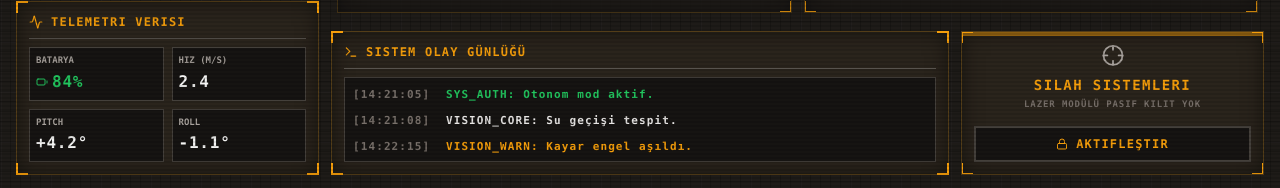
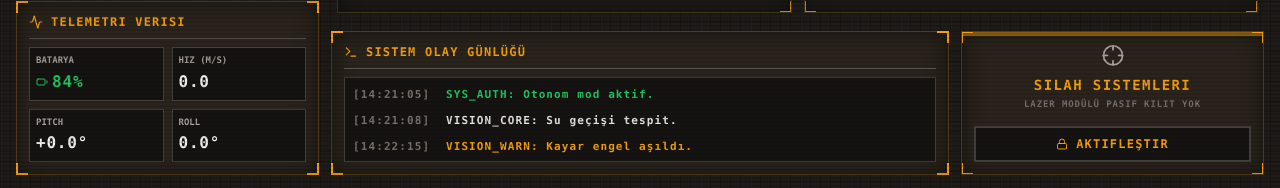
Before and after one commit to SerhanEnsar/Odbars_Yazilim, a React (Vite) app in the folder panel/: page / in a window 1280 px wide. Shown: the part 609-797 px from the top of the page. Built offline with nearby package versions, Linux system fonts and the light colour scheme.

Commit message:
feat(panel): implement ROS mock telemetry simulator with IPC and React state binding

```diff
--- a/panel/electron/main.js
+++ b/panel/electron/main.js
@@ -15,8 +15,8 @@ function createWindow() {
     title: 'ODBARS NEXUS - Yer Kontrol İstasyonu',
     webPreferences: {
       preload: path.join(__dirname, 'preload.mjs'),
-      nodeIntegration: true,
-      contextIsolation: false
+      nodeIntegration: false,
+      contextIsolation: true
     },
   })
 
@@ -27,6 +27,23 @@ function createWindow() {
     // Production build
     win.loadFile(path.join(process.env.DIST, 'index.html'))
   }
+
+  // MOCK TELEMETRY SIMULATOR
+  win.webContents.on('did-finish-load', () => {
+    setInterval(() => {
+      if (!win) return;
+
+      const mockData = {
+        battery: Math.floor(Math.random() * 5 + 80), // 80-85%
+        speed: (Math.random() * 2 + 1).toFixed(1), // 1.0 - 3.0 m/s
+        pitch: (Math.random() * 6 - 3).toFixed(1), // -3.0 to +3.0
+        roll: (Math.random() * 2 - 1).toFixed(1), // -1.0 to +1.0
+        ping: Math.floor(Math.random() * 20 + 10), // 10-30 ms
+      };
+
+      win.webContents.send('telemetry-update', mockData);
+    }, 1000); // Saniyede 1 kez güncelle
+  });
 }
 
 app.on('window-all-closed', () => {
--- a/panel/electron/preload.js
+++ b/panel/electron/preload.js
@@ -1,4 +1,5 @@
-// Preload script
-window.addEventListener('DOMContentLoaded', () => {
-  console.log('Preload loaded')
-})
+import { contextBridge, ipcRenderer } from 'electron';
+
+contextBridge.exposeInMainWorld('electronAPI', {
+  onTelemetryUpdate: (callback) => ipcRenderer.on('telemetry-update', (_event, value) => callback(value))
+});
--- a/panel/src/App.jsx
+++ b/panel/src/App.jsx
@@ -7,9 +7,24 @@ import {
 export default function App() {
   const [currentTime, setCurrentTime] = useState(new Date());
   const [isTargeting, setIsTargeting] = useState(false);
+  const [telemetry, setTelemetry] = useState({
+    battery: 84,
+    speed: '0.0',
+    pitch: '+0.0',
+    roll: '0.0',
+    ping: 12
+  });
 
   useEffect(() => {
     const timer = setInterval(() => setCurrentTime(new Date()), 1000);
+
+    // Electron'dan gelen canlı telemetri simülasyonunu dinle
+    if (window.electronAPI && window.electronAPI.onTelemetryUpdate) {
+      window.electronAPI.onTelemetryUpdate((data) => {
+        setTelemetry(prev => ({ ...prev, ...data }));
+      });
+    }
+
     return () => clearInterval(timer);
   }, []);
 
@@ -44,7 +59,7 @@ export default function App() {
           <div className="flex items-center space-x-2 bg-[#161412] px-3 py-1.5 border border-[#22c55e]/30">
             <Wifi className="text-[#22c55e]" size={16} />
             <span className="text-base lg:text-lg font-bold text-[#22c55e]">98%</span>
-            <span className="text-[9px] lg:text-[10px] text-[#22c55e]/80">12MS</span>
+            <span className="text-[9px] lg:text-[10px] text-[#22c55e]/80">{telemetry.ping}MS</span>
           </div>
           <button className="bg-[#ef4444] hover:bg-red-600 text-white px-4 lg:px-6 py-1.5 lg:py-2 font-bold flex items-center space-x-2 transition-all border-2 border-red-300 shadow-[0_0_15px_rgba(239,68,68,0.4)] active:scale-95 uppercase tracking-widest">
             <AlertOctagon size={18} />
@@ -144,24 +159,32 @@ export default function App() {
               Telemetri Verisi
             </h2>
             <div className="grid grid-cols-2 gap-2 mt-2">
-              <div className="bg-[#161412] p-1.5 border border-stone-700">
+              <div className="bg-[#161412] p-1.5 border border-stone-700 transition-colors">
                 <span className="text-[9px] text-stone-400 font-bold block mb-0.5">BATARYA</span>
                 <div className="flex items-center gap-1">
-                  <Battery size={12} className="text-[#22c55e]" />
-                  <span className="text-base text-[#22c55e] font-bold tracking-wider">84%</span>
+                  <Battery size={12} className={telemetry.battery > 20 ? "text-[#22c55e]" : "text-[#ef4444] animate-pulse"} />
+                  <span className={`text-base font-bold tracking-wider ${telemetry.battery > 20 ? "text-[#22c55e]" : "text-[#ef4444]"}`}>
+                    {telemetry.battery}%
+                  </span>
                 </div>
               </div>
               <div className="bg-[#161412] p-1.5 border border-stone-700">
                 <span className="text-[9px] text-stone-400 font-bold block mb-0.5">HIZ (M/S)</span>
-                <span className="text-base text-stone-100 font-bold tracking-wider">{isTargeting ? '0.0' : '2.4'}</span>
+                <span className="text-base text-stone-100 font-bold tracking-wider">
+                  {isTargeting ? '0.0' : telemetry.speed}
+                </span>
               </div>
               <div className="bg-[#161412] p-1.5 border border-stone-700">
                 <span className="text-[9px] text-stone-400 font-bold block mb-0.5">PITCH</span>
-                <span className="text-base text-stone-100 font-bold tracking-wider">+4.2°</span>
+                <span className="text-base text-stone-100 font-bold tracking-wider">
+                  {telemetry.pitch > 0 ? '+' : ''}{telemetry.pitch}°
+                </span>
               </div>
               <div className="bg-[#161412] p-1.5 border border-stone-700">
                 <span className="text-[9px] text-stone-400 font-bold block mb-0.5">ROLL</span>
-                <span className="text-base text-stone-100 font-bold tracking-wider">-1.1°</span>
+                <span className="text-base text-stone-100 font-bold tracking-wider">
+                  {telemetry.roll > 0 ? '+' : ''}{telemetry.roll}°
+                </span>
               </div>
             </div>
           </div>
```
